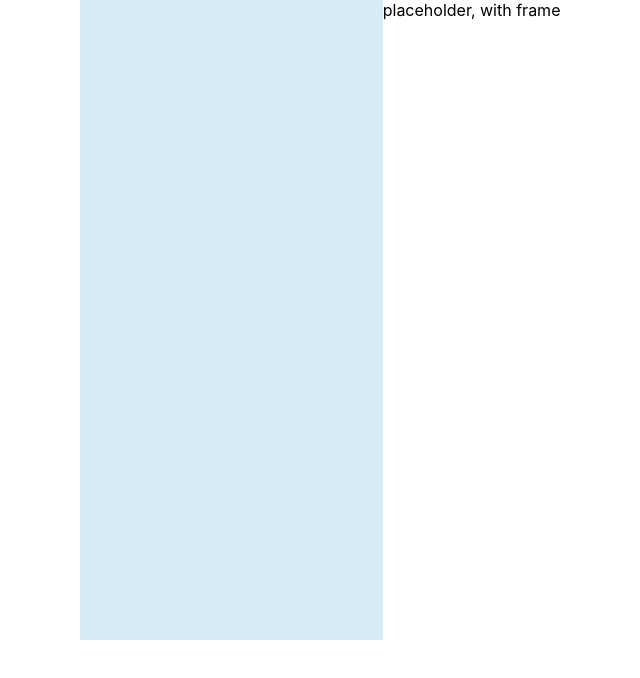
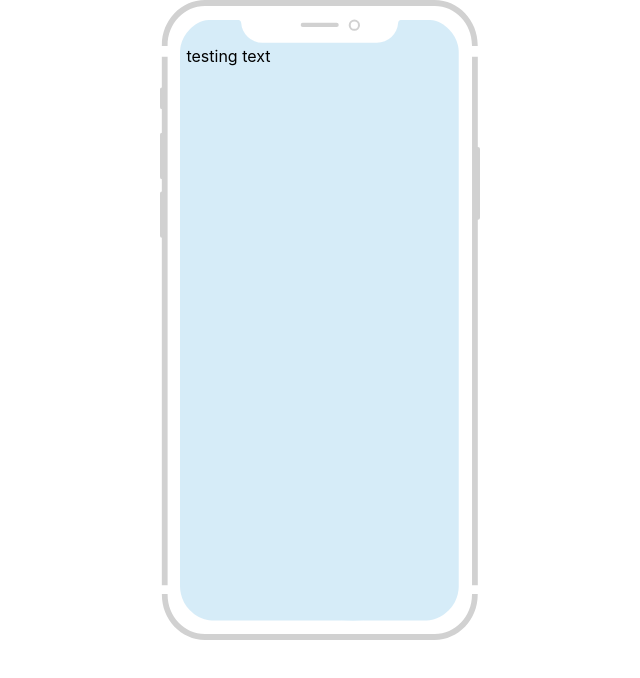
Before and after one commit to Vizorous/mobile-live-preview, a React (Create React App) app: page / in a window 1280 px wide. Shown: the top 678 px of the page, without its empty margins (0-640 px from the left). Built offline with nearby package versions, Linux system fonts and the light colour scheme.

Commit message:
MLP-2/feat:added Mobile frame.

```diff
--- a/src/App.css
+++ b/src/App.css
@@ -11,14 +11,30 @@
   width: 100vw;
   height: 100vh;
 }
-
+.mobile__frame {
+  position: absolute;
+  z-index: 2;
+  width: fit-content;
+  pointer-events: none;
+}
+.mobile__frame-img {
+  height: 80vh;
+}
 @media only screen and (min-width: 769px) {
   .mobile__bg {
     height: 80vh;
     aspect-ratio: 9/19;
     width: auto;
+    border-radius: 50px;
   }
-
+  .mobile__display {
+    /* These values are taken to position the content within the frame */
+    margin: calc(80vh * 0.0672) calc(80vh * 0.02635) calc(80vh * 0.0295)
+      calc(80vh * 0.01635);
+    padding: 1% 2.5%;
+    height: calc(80vh * 0.9033);
+    word-wrap: break-word;
+  }
   .mobile {
     width: 50vw;
     display: flex;
--- a/src/features/mobile/MobileContainer.tsx
+++ b/src/features/mobile/MobileContainer.tsx
@@ -1,4 +1,5 @@
 import React from "react";
+import MobileFrame from "./MobileFrame";
 
 interface MobileContainerProps {
   withFrame?: boolean;
@@ -9,9 +10,11 @@ const MobileContainer: React.FC<MobileContainerProps> = (props) => {
     <>
       <div className="mobile">
         <div className="mobile__bg">
-          <div className="mobile__display"></div>
+          <div className="mobile__display">
+            <div>testing text</div>
+          </div>
         </div>
-        {props.withFrame ? <div>placeholder, with frame</div> : null}
+        {props.withFrame ? <MobileFrame /> : null}
       </div>
     </>
   );
--- /dev/null
+++ b/src/features/mobile/MobileFrame.tsx
@@ -0,0 +1,16 @@
+import React from "react";
+import iphone from "../../assets/iphone.svg";
+
+interface MobileFrameProps {}
+
+const MobileFrame: React.FC<MobileFrameProps> = (props) => {
+  return (
+    <>
+      <div className="mobile__frame">
+        <img className="mobile__frame-img" src={iphone}></img>
+      </div>
+    </>
+  );
+};
+
+export default React.memo(MobileFrame);
```
Also changed, not shown: src/assets/iphone.svg (added).
